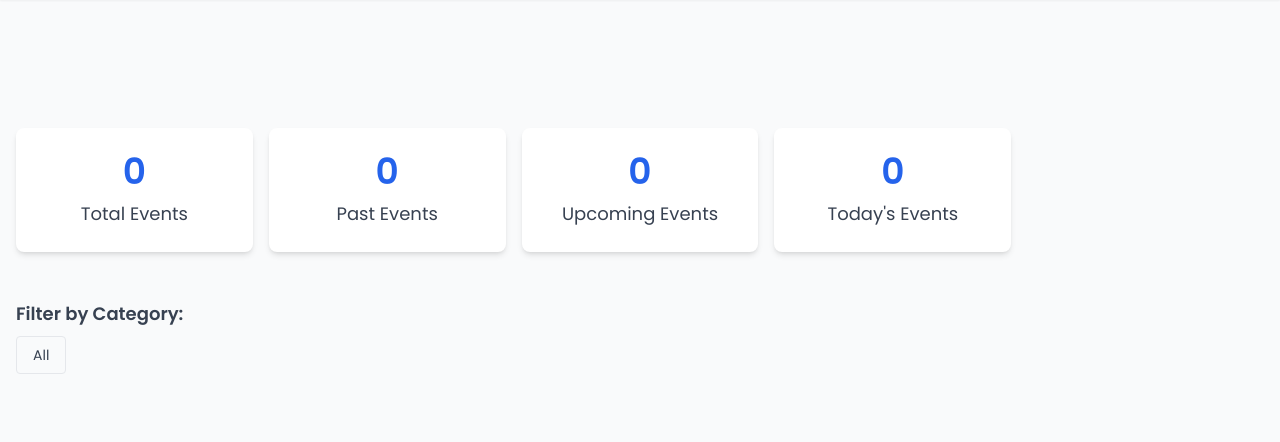
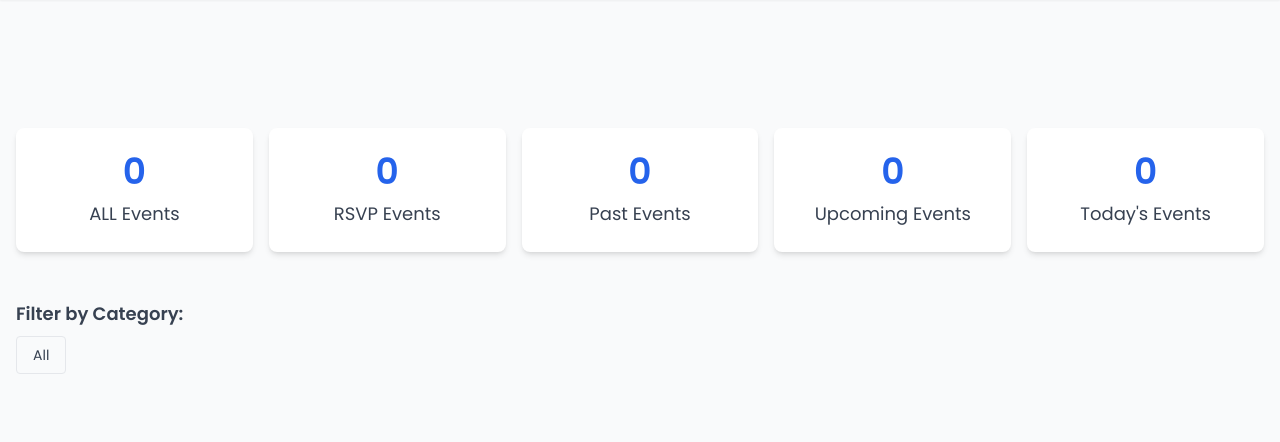
Before and after one commit to sajjadhossanshimanto/festivo-event-managent-system, a Django app: page / in a window 1280 px wide. Shown: the part 64-506 px from the top of the page. Run offline with Django 5.2, Linux system fonts and the light colour scheme; the visitor is signed in with stand-in values (Sample User, id 1); data that the repository does not hold is empty; some libraries are stand-ins or nearby versions.

Commit message:
rsvp filter

```diff
--- a/events/templates/events/event_list.html
+++ b/events/templates/events/event_list.html
@@ -5,25 +5,27 @@
     <!-- Statistics Section -->
     <section class="max-w-[1440px] mx-auto px-4 py-12">
         <div class="grid grid-cols-1 md:grid-cols-2 lg:grid-cols-5 gap-4">
-            <!-- Total Events Card -->
+            <!-- Card -->
             <a href="?type=all" class="block bg-white shadow-md rounded-lg p-6 text-center hover:shadow-lg transition">
                 <div class="text-4xl font-extrabold text-blue-600 mb-2">{{ stats.total }}</div>
-                <div class="text-gray-700 text-lg font-medium">Total Events</div>
+                <div class="text-gray-700 text-lg font-medium">ALL Events</div>
             </a>
 
-            <!-- Past Events Card -->
+            <a href="?type=rsvp" class="block bg-white shadow-md rounded-lg p-6 text-center hover:shadow-lg transition">
+                <div class="text-4xl font-extrabold text-blue-600 mb-2">{{ stats.total_rspv }}</div>
+                <div class="text-gray-700 text-lg font-medium">RSVP Events</div>
+            </a>
+
             <a href="?type=past" class="block bg-white shadow-md rounded-lg p-6 text-center hover:shadow-lg transition">
                 <div class="text-4xl font-extrabold text-blue-600 mb-2">{{ stats.past }}</div>
                 <div class="text-gray-700 text-lg font-medium">Past Events</div>
             </a>
 
-            <!-- Upcoming Events Card -->
             <a href="?type=upcoming" class="block bg-white shadow-md rounded-lg p-6 text-center hover:shadow-lg transition">
                 <div class="text-4xl font-extrabold text-blue-600 mb-2">{{ stats.upcoming }}</div>
                 <div class="text-gray-700 text-lg font-medium">Upcoming Events</div>
             </a>
 
-            <!-- Today's Events Card -->
             <a href="?type=today" class="block bg-white shadow-md rounded-lg p-6 text-center hover:shadow-lg transition">
                 <div class="text-4xl font-extrabold text-blue-600 mb-2">{{ stats.today }}</div>
                 <div class="text-gray-700 text-lg font-medium">Today's Events</div>
--- a/events/views.py
+++ b/events/views.py
@@ -12,6 +12,7 @@ from events.forms import EventForm, CategoryForm
 # :: events related functions ::
 @permission_required('view_event', login_url='no-permission')
 def event_list(request):
+    user = request.user
     today = now().date()
     type_ = request.GET.get('type', 'all')
     # type = type if type in ['past', 'upcoming', 'all'] else 'today'
@@ -24,14 +25,15 @@ def event_list(request):
         type_ = 'all'
         events = events.filter(category__id=category_filter)
 
-    # Date-based
+
     if type_ == 'past':
         events = events.filter(date__lt=today)
     elif type_ == 'upcoming':
         events = events.filter(date__gt=today)
     elif type_ == 'today':
         events = events.filter(date=today)
-
+    elif type_ == 'rsvp':
+        events = user.rsvp.all()
 
     search_query = request.GET.get('q')
 
@@ -43,14 +45,15 @@ def event_list(request):
 
 
     events = events.select_related('category').prefetch_related('rsvp').order_by('date', 'time')
-    rsvp_items = request.user.rsvp.values_list('id', flat=True)
-    print(rsvp_items)
+    rsvp_items = user.rsvp.values_list('id', flat=True)
+    # print(rsvp_items)
 
     context = {
         'events': events,
         'categories': Category.objects.all(),
         'stats': {
             'total': Event.objects.count(),
+            'total_rspv': len(rsvp_items),
             'past': Event.objects.filter(date__lt=today).count(),
             'upcoming': Event.objects.filter(date__gt=today).count(),
             'today': Event.objects.filter(date=today).count(),
```
